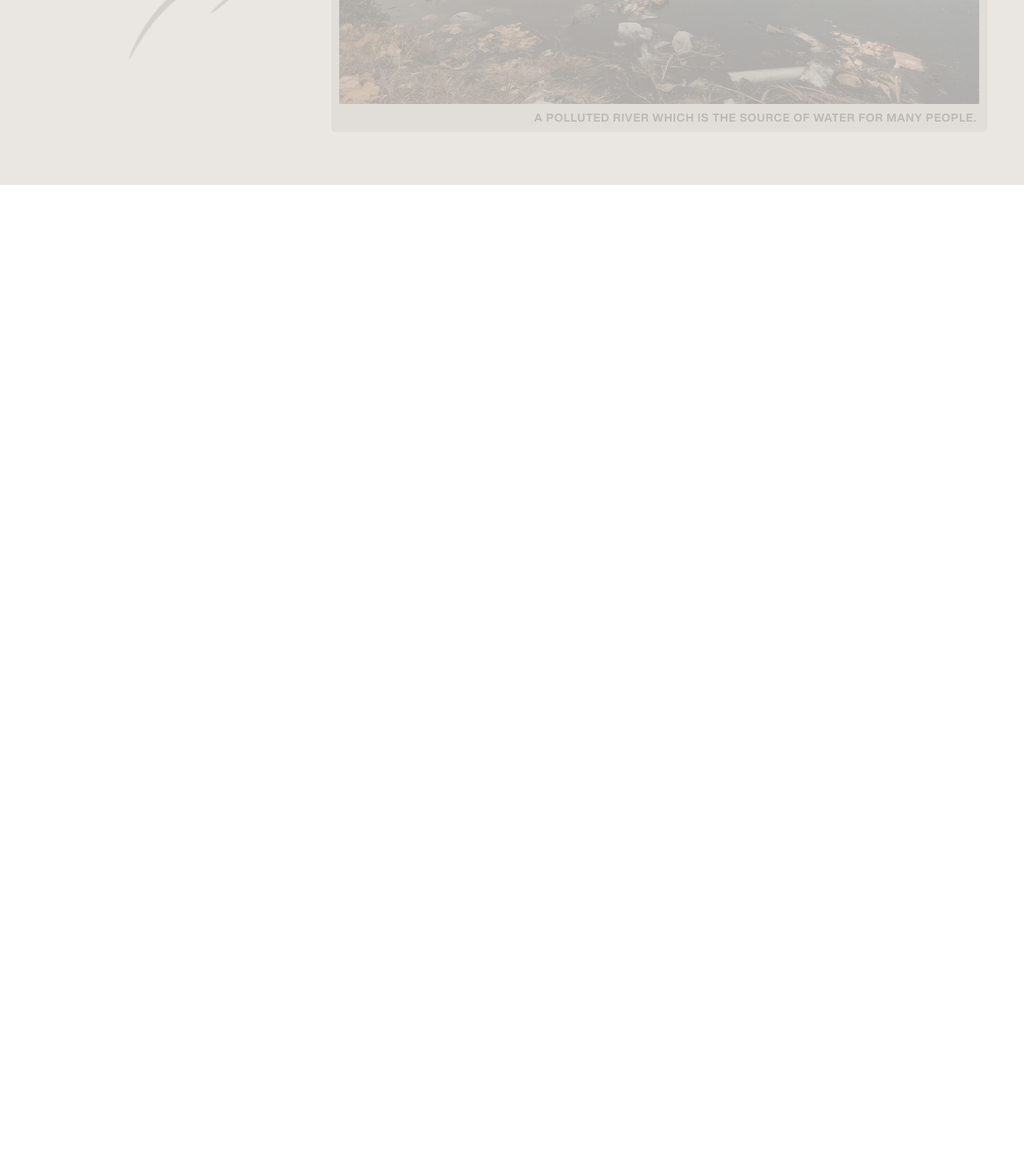
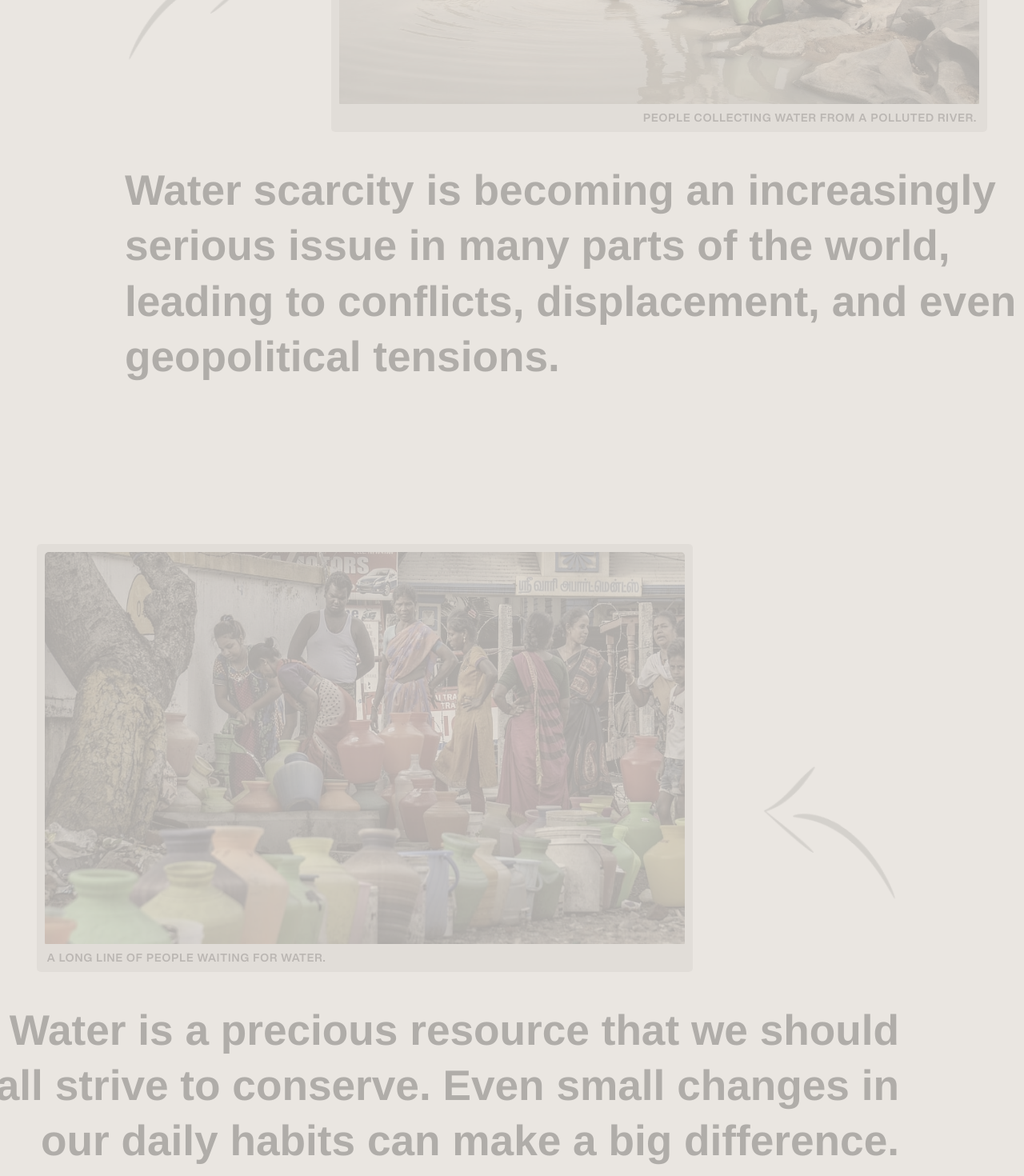
Before and after one commit to shashwtd/AquaAllies, a Next.js app: page / in a window 1280 px wide. Shown: the part 2780-4250 px from the top of the page at 80% size. Before the commit the page ends 3011 px from the top, so only its background shows below. Built offline with nearby package versions, Linux system fonts and the light colour scheme.

Commit message:
writing content for homepage

```diff
--- a/pages/index.tsx
+++ b/pages/index.tsx
@@ -214,7 +214,7 @@ function HomePage() {
           <Content
             tag="Water Pollution"
             image="/images/beach0.jpg"
-            caption="Polluted water in a river."
+            caption="A beach covered with trash and plastics."
             text="The water around us keeps getting polluted as the years go by. It's now more important than ever to help clean up the water around us."
             long="<p>Water pollution is a major environmental issue that affects not only aquatic life, but also human health. Polluted water can contain harmful chemicals, bacteria, and other contaminants that can lead to serious illnesses and diseases.</p><p>Many sources of water pollution are caused by human activities, such as industrial waste, agricultural runoff, and improper disposal of household chemicals. Climate change also plays a role in water pollution, as rising temperatures can lead to increased algal blooms and decreased oxygen levels in water bodies.</p><p>We can all do our part to help prevent water pollution by properly disposing of waste, conserving water, and supporting organizations that work to protect and restore our waterways.</p>"
             clickback={topicTransition}
@@ -222,30 +222,39 @@ function HomePage() {
 
           <Content
             tag="Lack of Clean Water."
-            image="/images/river.jpg"
-            caption="A polluted river which is the source of water for many people."
+            image="/images/collecting_water.jpeg"
+            caption="People collecting water from a polluted river."
             text="While most of us have clean supply of water, there are some who don't have any source of clean water and even find a glass of water to be a blessing."
             long="<p>Access to clean water is a basic human right, yet millions of people around the world do not have access to it. While we may take water for granted, there are others who struggle to find even a drop of clean water to drink.</p><p>Many people in developing countries rely on water sources that are contaminated with bacteria, viruses, and parasites. Drinking this water can lead to serious illnesses, and even death. Lack of access to clean water also prevents people from practicing basic hygiene, which can lead to the spread of diseases and illnesses.</p><p>We can help by supporting organizations that provide access to clean water and sanitation, and by taking steps to conserve water in our daily lives. Together, we can help ensure that everyone has access to this essential resource.</p>"
             clickback={topicTransition}
-          ></Content>
+          />
 
-          {/* <Content
+          <Content
             tag="Water Scarcity"
-            image="/images/drought.jpg"
-            caption="A dry and cracked river bed during a drought."
-            text="Water scarcity is becoming a serious issue in many parts of the world, leading to conflicts and displacement."
+            image="/images/water-scarcity.jpg"
+            caption="A long line of people waiting for water."
+            text="Water scarcity is becoming an increasingly serious issue in many parts of the world, leading to conflicts, displacement, and even geopolitical tensions."
             long="<p>Water scarcity occurs when demand for water exceeds the available supply, and is becoming an increasingly urgent issue in many parts of the world. Climate change, population growth, and unsustainable water use practices are all contributing to this problem.</p><p>Water scarcity can have severe consequences, such as crop failures, famine, conflicts over water resources, and displacement of populations. It is important that we work together to address this issue by implementing sustainable water use practices, investing in water infrastructure, and supporting communities affected by water scarcity.</p>"
             clickback={topicTransition}
-          ></Content>
+          />
 
           <Content
-            tag="Lack of Clean Water."
-            image="/images/river.jpg"
-            caption="A polluted river which is the source of water for many people."
-            text="While most of us have clean supply of water, there are some who don't have any source of clean water and even find a glass of water to be a blessing."
-            long="<p>Access to clean water is a basic human right, yet millions of people around the world do not have access to it. While we may take water for granted, there are others who struggle to find even a drop of clean water to drink.</p><p>Many people in developing countries rely on water sources that are contaminated with bacteria, viruses, and parasites. Drinking this water can lead to serious illnesses, and even death. Lack of access to clean water also prevents people from practicing basic hygiene, which can lead to the spread of diseases and illnesses.</p><p>We can help by supporting organizations that provide access to clean water and sanitation, and by taking steps to conserve water in our daily lives. Together, we can help ensure that everyone has access to this essential resource.</p>"
+            tag="Water Conservation"
+            image="/images/rainwater-harvesting.jpeg"
+            caption="A house with rainwater harvesting system to save water."
+            text="Water is a precious resource that we should all strive to conserve. Even small changes in our daily habits can make a big difference."
+            long="<p>Water conservation is an important issue for everyone, regardless of where we live. While some areas may have abundant water resources, others may struggle with water scarcity. Additionally, climate change and population growth are putting increasing pressure on our water supplies.</p><p>There are many ways we can conserve water in our daily lives, such as fixing leaky faucets, taking shorter showers, and using drought-resistant plants in our gardens. It's also important for businesses and industries to adopt sustainable water use practices, such as using recycled water for irrigation or implementing water-efficient technologies.</p><p>By working together to conserve water, we can help ensure that we have enough clean water for everyone, now and in the future.</p>"
             clickback={topicTransition}
-          ></Content> */}
+          />
+
+          <Content
+            tag="Wastewater Treatment"
+            image="/images/wastewater-treatment.jpg"
+            caption="A wastewater treatment plant."
+            text="Wastewater treatment is vital for protecting our environment and public health by removing harmful pollutants from water."
+            long="<p>Wastewater treatment is the process of removing contaminants from wastewater before it is released back into the environment. This can include removing solids, organic matter, and harmful chemicals or pathogens. Wastewater treatment is important because untreated wastewater can harm aquatic life, contaminate drinking water sources, and spread disease.</p><p>There are many different types of wastewater treatment systems, ranging from small septic systems for individual homes to large-scale treatment plants for entire cities. Advances in technology have made it possible to treat wastewater more efficiently and effectively, which is good news for both the environment and our wallets. By supporting investments in wastewater treatment infrastructure and technologies, we can help protect our environment and ensure that our water resources remain clean and safe.</p>"
+            clickback={topicTransition}
+          />
         </div>
       </main>
     </>
```
